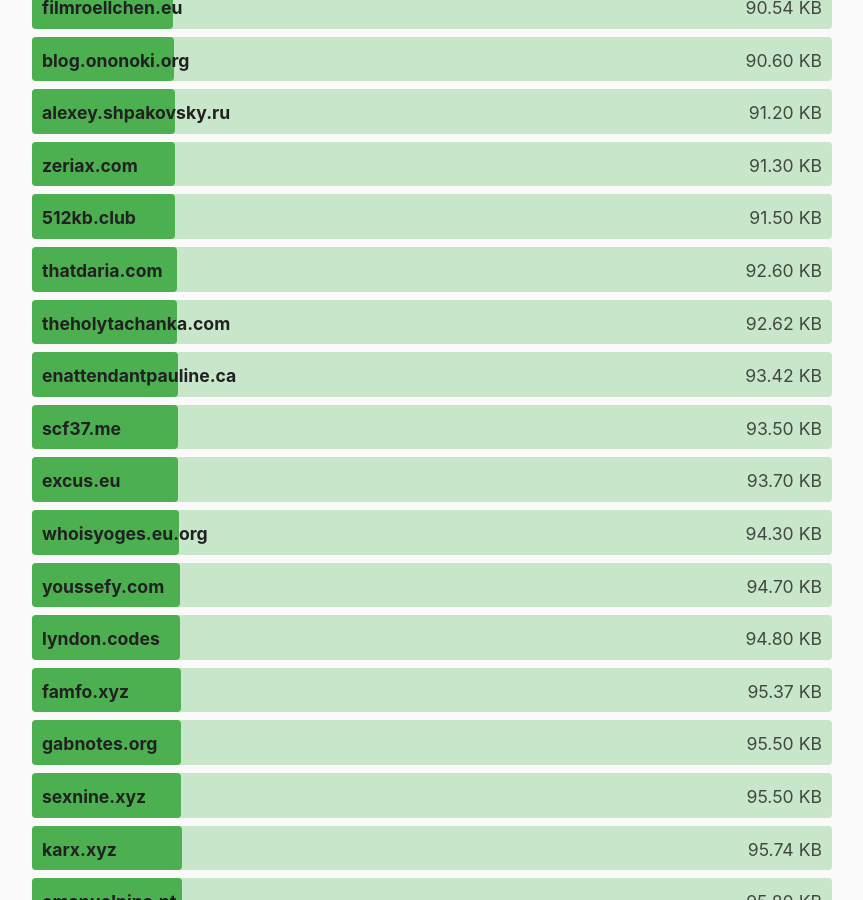
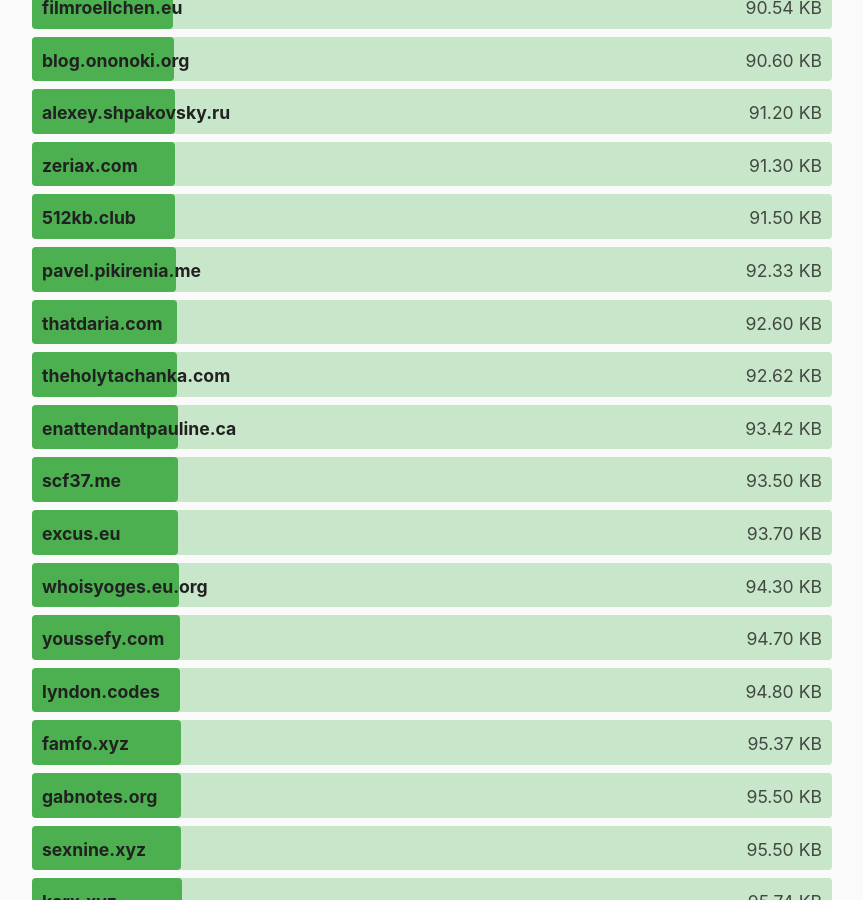
Before and after one commit to kevquirk/512kb.club, a Jekyll site: the page built from index.md, in a window 1280 px wide and 900 px high, scrolled down 26463 px. Shown: the whole window, without its empty margins (208-1071 px from the left). Built offline with Jekyll 4.4.1, drawn with Linux system fonts in a browser that asks for light colours.

Commit message:
add pavel.pikirenia.me

```diff
--- a/_data/sites.yml
+++ b/_data/sites.yml
@@ -4462,3 +4462,8 @@
   url: https://zwieratko.sk/
   size: 28.07
   last_checked: 2024-02-11
+
+- domain: pavel.pikirenia.me
+  url: https://pavel.pikirenia.me/
+  size: 92.33
+  last_checked: 2024-11-18
```
